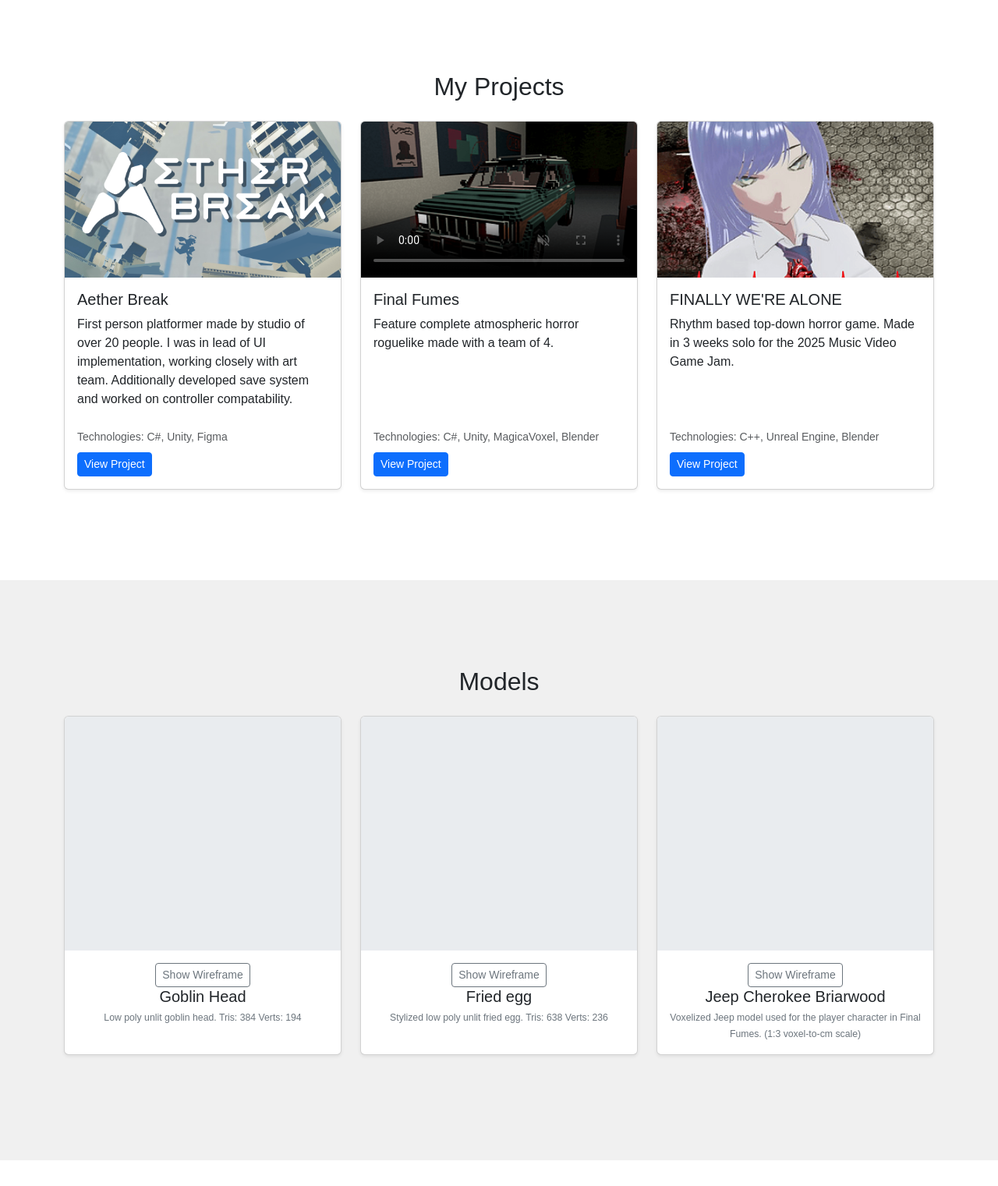
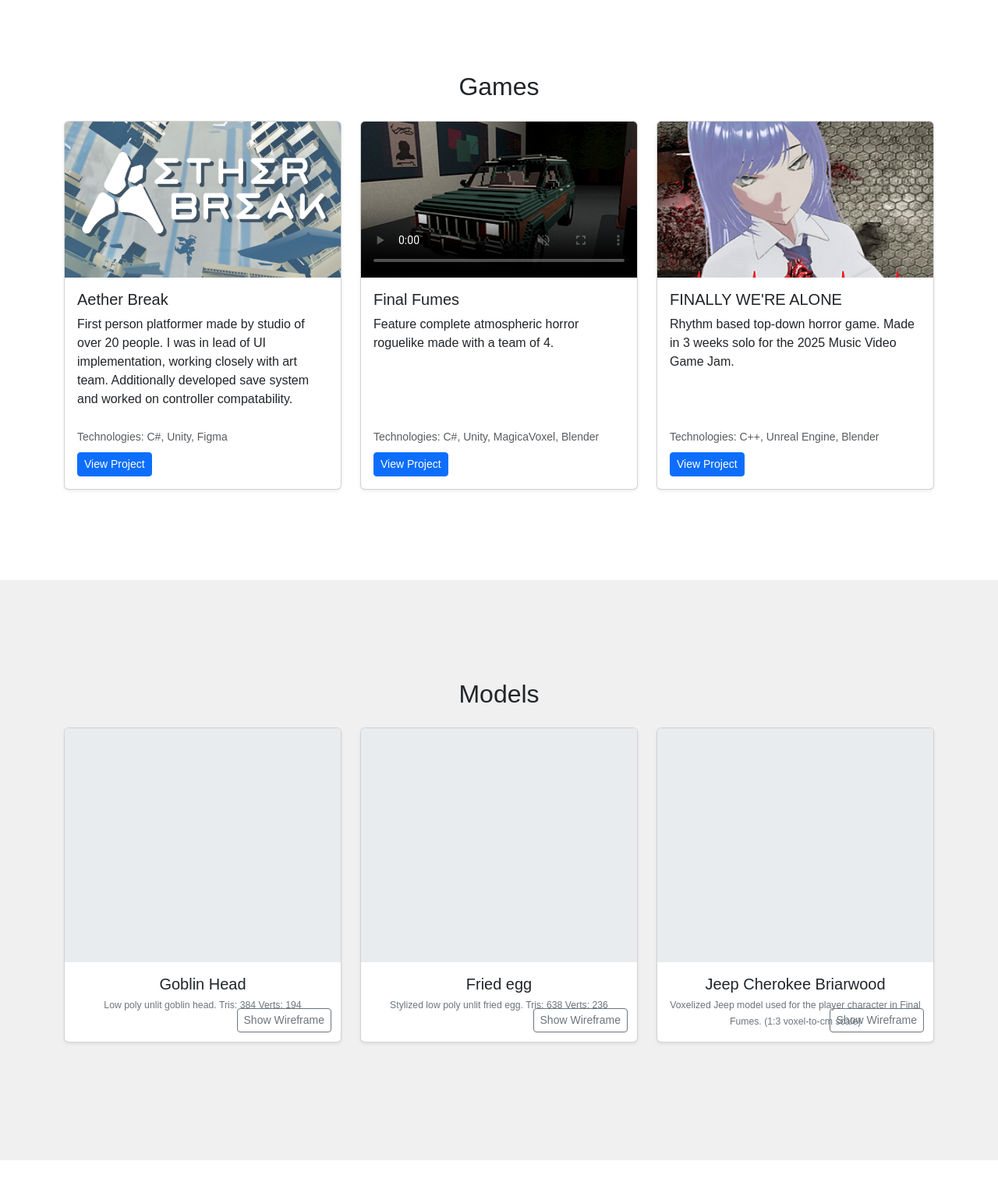
Before and after one commit to isrichards6/isrichards6.github.io, a plain HTML site: page index.html in a window 1280 px wide. Shown: the part 800-2321 px from the top of the page at 78% size. Drawn offline with nearby package versions, Linux system fonts and the light colour scheme; some packages are replaced by stand-ins of ours; grey boxes are pictures that could not be loaded; a script that the page names is missing.

Commit message:
Updated wireframe button placement.

```diff
--- a/app.js
+++ b/app.js
@@ -226,12 +226,11 @@ toggleWireframe() {
                     ar
                     ar-modes="webxr scene-viewer quick-look"
                     reveal="auto">
-                </model-viewer>
-
-                <div class="card-body">
-                    <button @click="toggleWireframe" class="btn btn-outline-secondary btn-sm">
+                    <button @click="toggleWireframe" class="btn btn-outline-secondary btn-sm wireframe-button">
                         {{ isWireframe ? 'Show Solid' : 'Show Wireframe' }}
                     </button>
+                </model-viewer>
+                <div class="card-body">
                     <h5 class="card-title">{{ title }}</h5>
                     <p v-if="description" class="card-text"><small>{{ description }}</small></p>
                 </div>
--- a/index.html
+++ b/index.html
@@ -62,7 +62,7 @@
             <!-- Section: Projects -->
             <section id="projects">
                 <div class="container">
-                    <h2 class="text-center mb-4">My Projects</h2>
+                    <h2 class="text-center mb-4">Games</h2>
                     <div class="row">
                         <project-card v-for="project in projects" :key="project.id" :title="project.title"
                             :description="project.description" :image-url="project.imageUrl"
--- a/style.css
+++ b/style.css
@@ -146,6 +146,18 @@ main > section:nth-child(even) {
     border-radius: var(--bs-card-inner-border-radius) var(--bs-card-inner-border-radius) 0 0; /* Match card top corners */
 }
 
+.model-viewer-container {
+    position: relative;
+    display: block;
+}
+
+.wireframe-button {
+    position: absolute;
+    bottom: 12px;
+    right: 12px;
+    z-index: 10;
+}
+
 #models .card-body {
     text-align: center;
 }
```
